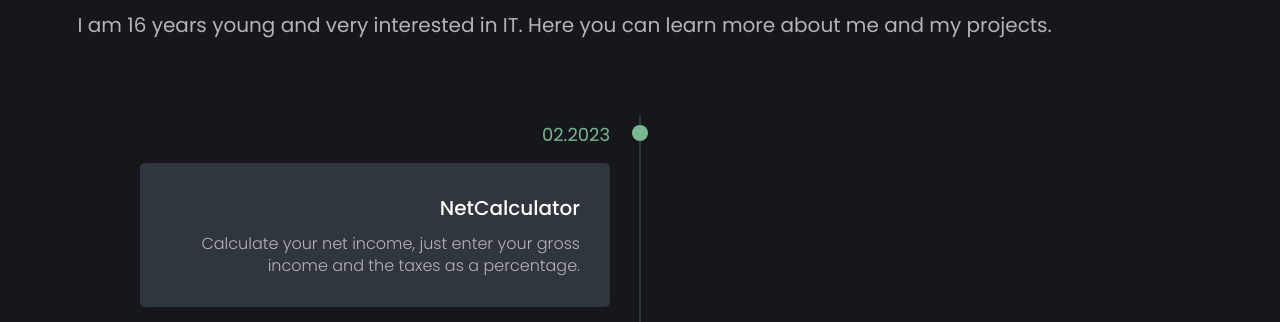
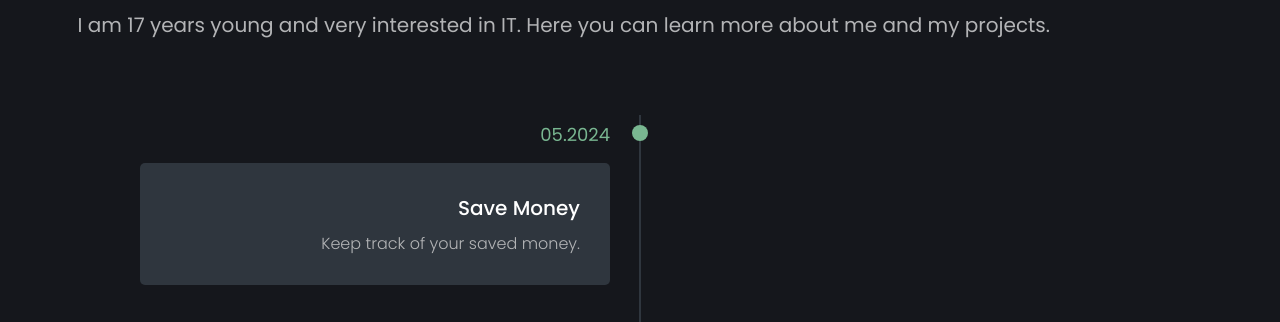
Before and after one commit to ptrikID/portfolio, a plain HTML site: page portfolio/index.html in a window 1280 px wide. Shown: the part 400-722 px from the top of the page. Drawn offline with nearby package versions, Linux system fonts and the light colour scheme.

Commit message:
Update index.html

```diff
--- a/portfolio/index.html
+++ b/portfolio/index.html
@@ -30,7 +30,7 @@
                 </ul>
             </nav>
             <h1>Patrik, <br> <span style="color: var(--main-brand-color)">Aspiring programmer</span></h1>
-            <p class="subheading">I am 16 years young and very interested in IT. Here you can learn more about me and my projects.</p>
+            <p class="subheading">I am 17 years young and very interested in IT. Here you can learn more about me and my projects.</p>
         </div>
     </header>
 
@@ -40,6 +40,15 @@
 
     <section class="timeline-section">
         <div class="timeline-items">
+
+            <div class="timeline-item">
+                <div class="timeline-dot"></div>
+                <div class="timeline-date">05.2024</div>
+                <div class="timeline-content">
+                    <h3>Save money</h3>
+                <p>Keep track of your saved money.</p>
+                </div>
+            </div>
 
             <div class="timeline-item">
                 <div class="timeline-dot"></div>
```
